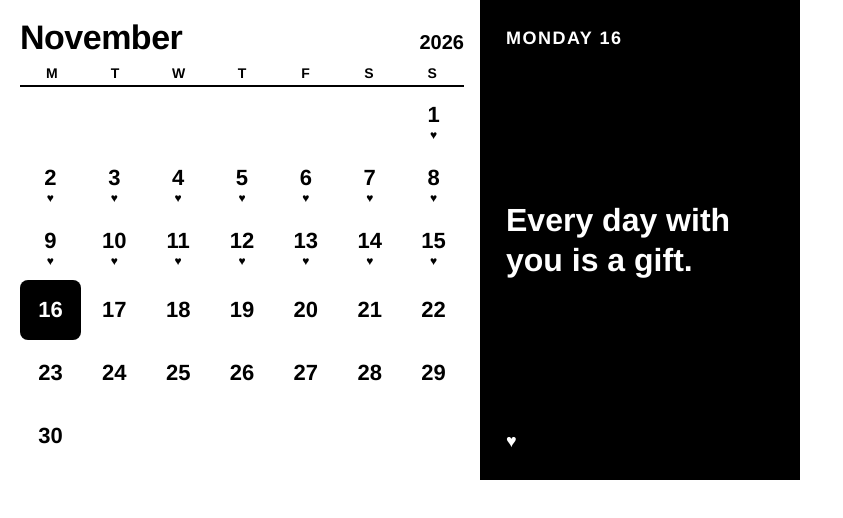
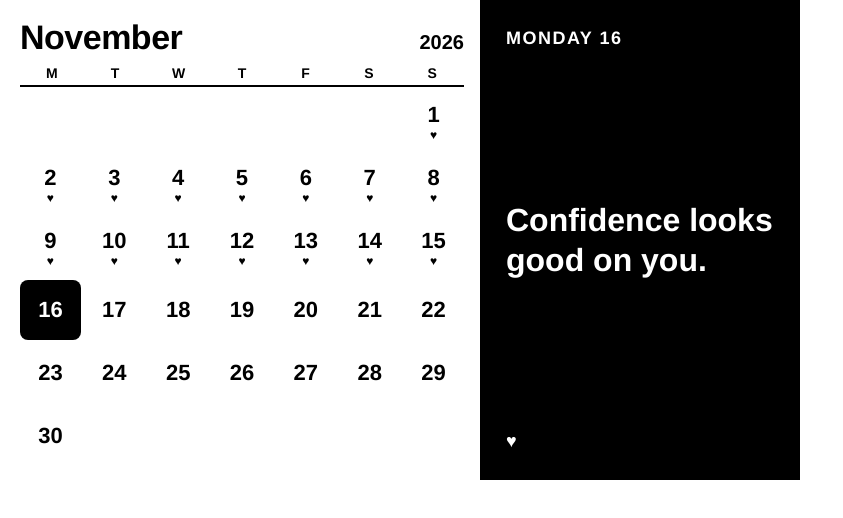
Before and after one commit to CathalOConnorRH/trmnl-calendar, a plain HTML site: page index.html in a window 1280 px wide. Shown: the whole page, without its empty margins (0-843 px from the left). Drawn offline with Linux system fonts and the light colour scheme.

Commit message:
Update index.html

```diff
--- a/index.html
+++ b/index.html
@@ -38,37 +38,37 @@ html, body { margin:0; padding:0; width:800px; height:480px; overflow:hidden; ba
 var HER_NAME = "";                 // e.g. "Sarah" - leave "" to hide
 var TIME_ZONE = "Europe/Dublin";
 var AFFIRMATIONS = [
-"You are loved more than words can say.",
-"You are stronger than you know.",
-"Your kindness makes the world brighter.",
-"You are enough, exactly as you are.",
-"Today is full of good things waiting for you.",
-"You make our home a happy place.",
-"Your laugh is my favourite sound.",
-"You handle hard things with grace.",
-"You deserve rest, joy and good coffee.",
-"You are beautiful, inside and out.",
-"Every day with you is a gift.",
-"You are doing an amazing job.",
-"Your heart is your superpower.",
-"Be proud of how far you've come.",
-"You light up every room you walk into.",
-"You are capable of wonderful things.",
-"It's okay to slow down today.",
-"You are cherished, always.",
-"Your dreams matter.",
-"You bring calm to the chaos.",
-"The people around you are lucky to have you.",
-"You are brave, even on the quiet days.",
-"Good things are coming your way.",
-"You make ordinary days feel special.",
-"You are worthy of every good thing.",
-"Trust yourself - you've got this.",
-"You are my favourite person.",
-"Your patience is a quiet kind of strength.",
-"Today, be gentle with yourself.",
-"You grow more amazing every year.",
-"Thank you for being you."
+  "Your work makes a real difference.",
+  "You are great at what you do.",
+  "Your experience is your advantage.",
+  "You belong in every room you walk into.",
+  "Your ideas deserve to be heard.",
+  "You lead with skill and kindness.",
+  "Every challenge today is a chance to grow.",
+  "You solve problems others walk away from.",
+  "Your hard work is being noticed.",
+  "You are allowed to take up space.",
+  "Confidence looks good on you.",
+  "You are building something that lasts.",
+  "Your voice matters in every meeting.",
+  "You have earned your success.",
+  "Progress, not perfection.",
+  "You make your team better.",
+  "You are more capable than you think.",
+  "Your standards set the bar.",
+  "Rest is part of doing great work.",
+  "You handle pressure with grace.",
+  "Your next big opportunity is coming.",
+  "You learn fast and adapt faster.",
+  "You are respected for good reason.",
+  "Say yes to your ambitions.",
+  "Your judgement is worth trusting.",
+  "Small wins add up to big careers.",
+  "You inspire the people around you.",
+  "You are ready for the next step.",
+  "Boundaries make you stronger, not smaller.",
+  "Be proud of how far you have come.",
+  "Today, do your best and let that be enough."
 ];
 function localParts() {
 try {
```
